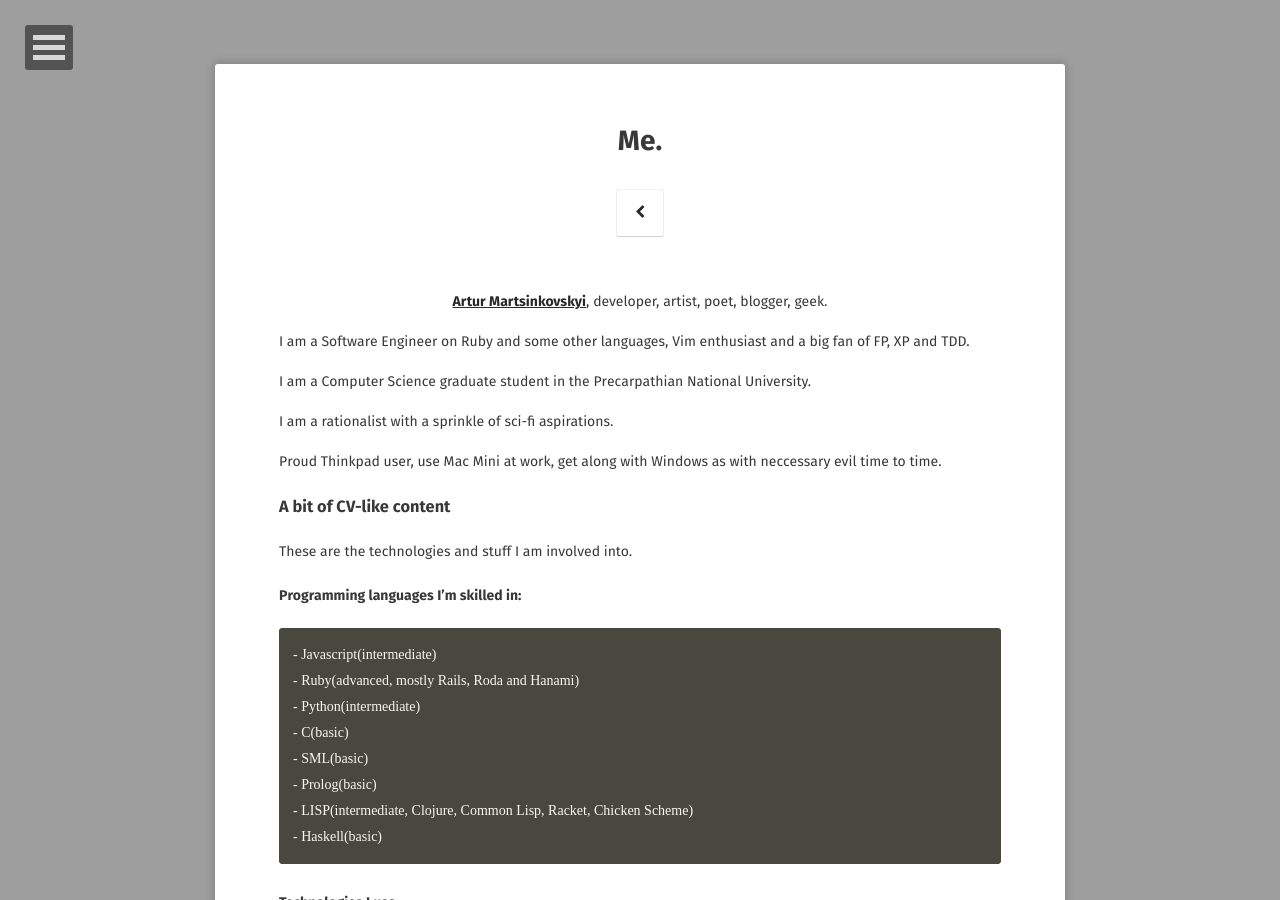
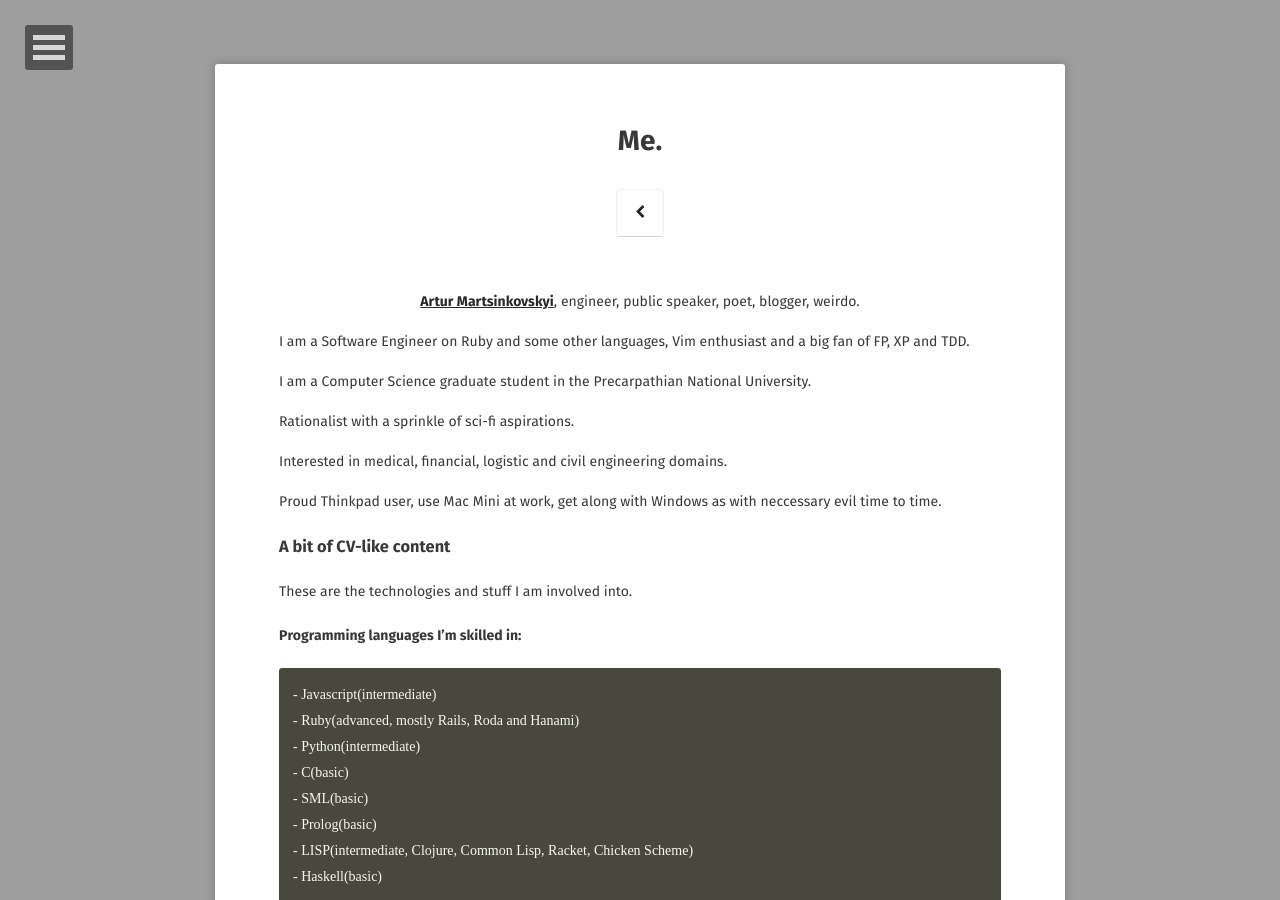
Before and after one commit to artur-martsinkovskyi/artur-martsinkovskyi.github.io, a Jekyll site: the page built from about/index.md, in a window 1280 px wide and 900 px high. Built offline with Jekyll 4.4.1, drawn with Linux system fonts in a browser that asks for light colours; some web fonts are replaced.

Commit message:
Update index.md

```diff
--- a/about/index.md
+++ b/about/index.md
@@ -6,13 +6,15 @@ date: 2018-12-11
 comments: false
 ---
 
-<center><a href="https://github.com/artur-martsinkovskyi"><b>Artur Martsinkovskyi</b></a>, developer, artist, poet, blogger, geek.</center>
+<center><a href="https://github.com/artur-martsinkovskyi"><b>Artur Martsinkovskyi</b></a>, engineer, public speaker, poet, blogger, weirdo.</center>
 
 I am a Software Engineer on Ruby and some other languages, Vim enthusiast and a big fan of FP, XP and TDD.
 
 I am a Computer Science graduate student in the Precarpathian National University.
 
-I am a rationalist with a sprinkle of sci-fi aspirations.
+Rationalist with a sprinkle of sci-fi aspirations.
+
+Interested in medical, financial, logistic and civil engineering domains.
 
 Proud Thinkpad user, use Mac Mini at work, get along with Windows as with neccessary evil time to time.
 
```
